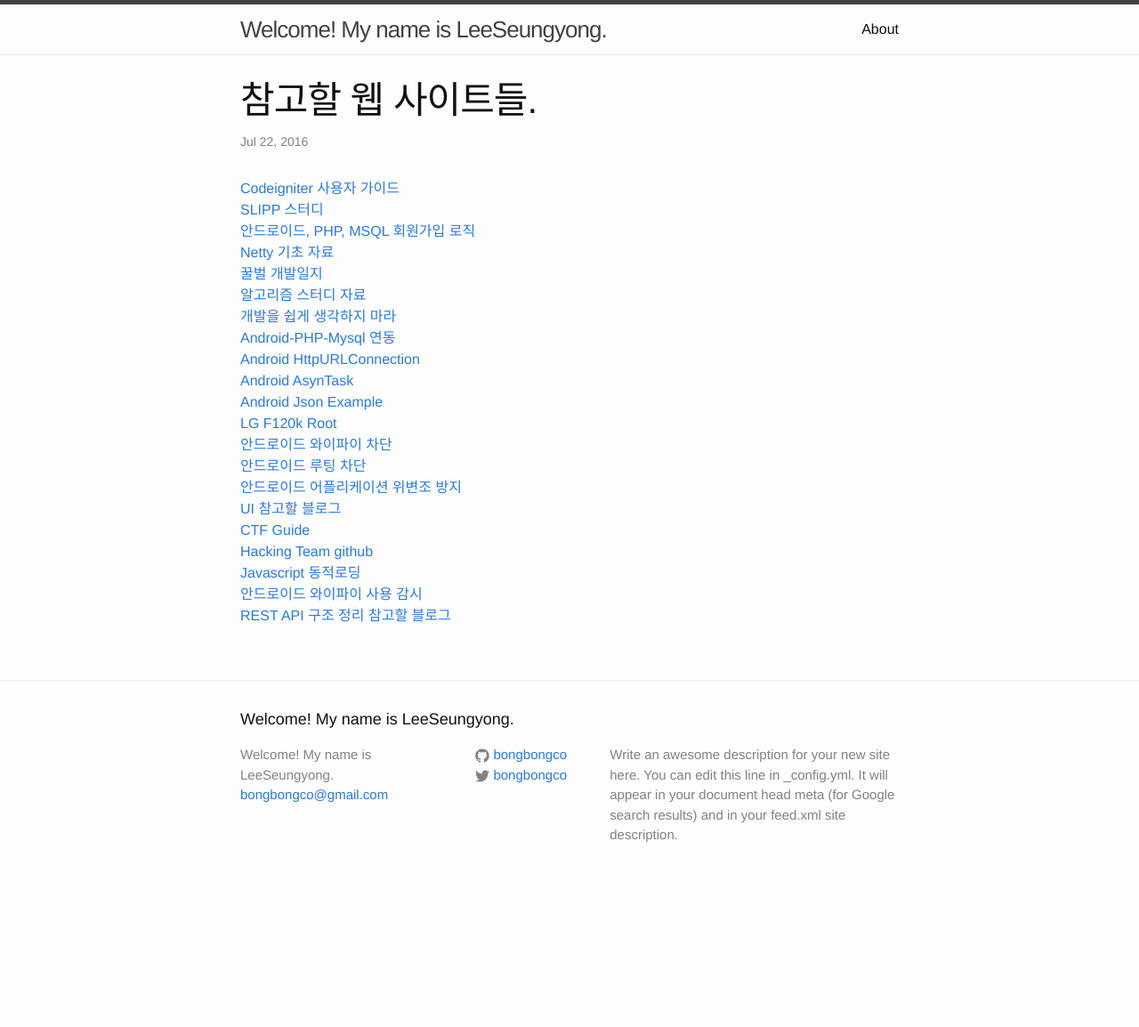
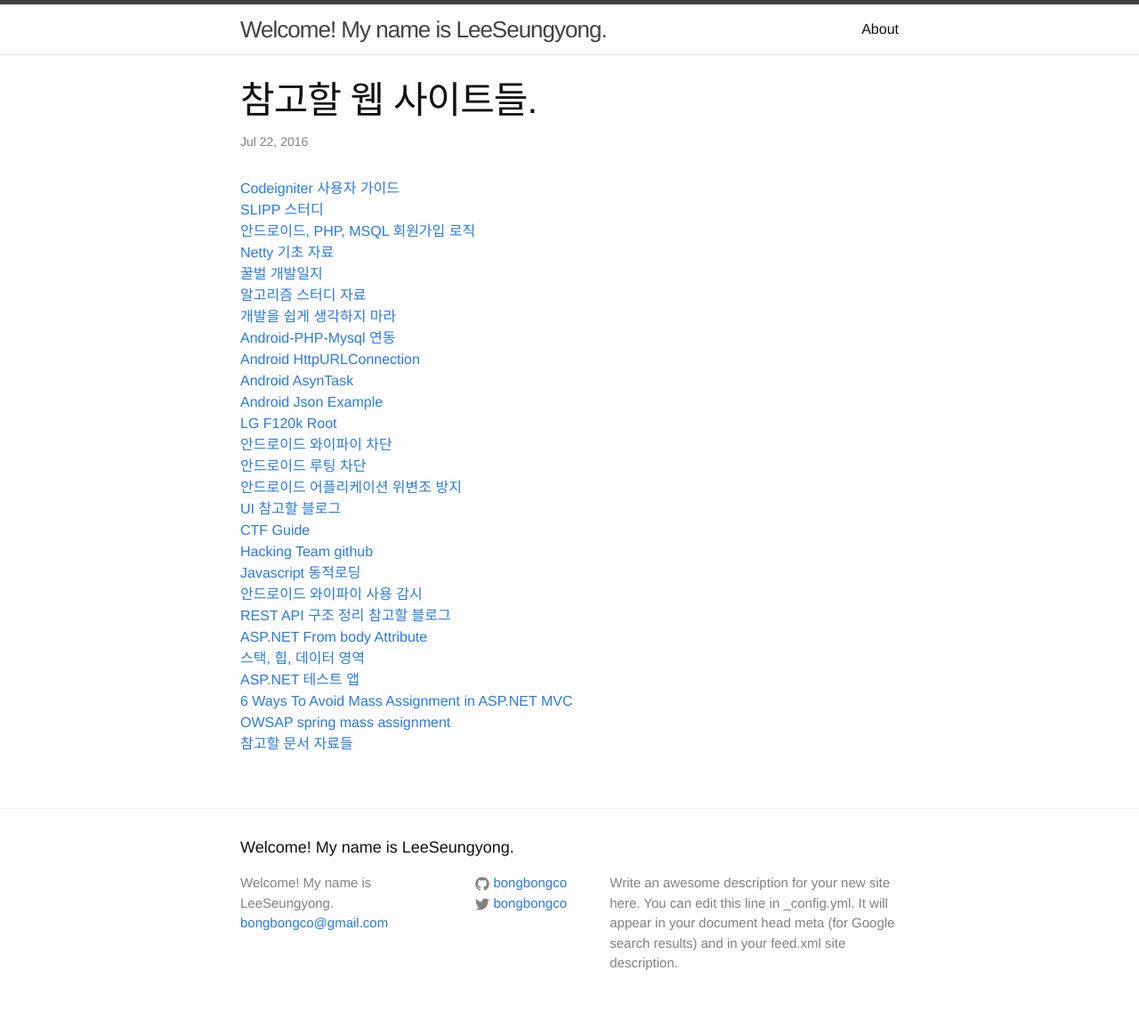
Before and after one commit to LktProgrammer/bongbongco.github.io, a Jekyll site: the page built from _posts/2016-07-22-Website-List.markdown, in a window 1280 px wide. Shown: the whole page at 89% size. Built offline with Jekyll 4.4.1, drawn with Linux system fonts in a browser that asks for light colours; before the commit the page ends 1010 px from its top, so only the background shows below that.

Commit message:
2016.08.16

```diff
--- a/_posts/2016-07-22-Website-List.markdown
+++ b/_posts/2016-07-22-Website-List.markdown
@@ -24,3 +24,9 @@ title: 참고할 웹 사이트들.
 [Javascript 동적로딩](http://okjungsoo.tistory.com/entry/Degrading-Script-Tags)
 [안드로이드 와이파이 사용 감시](http://rerethink.tistory.com/entry/안드로이드-api-WiFi-네트워크-감시-및-처리루틴)
 [REST API 구조 정리 참고할 블로그](http://blog.naver.com/saltynut/120210979446)
+[ASP.NET From body  Attribute](http://www.asp.net/web-api/overview/formats-and-model-binding/parameter-binding-in-aspnet-web-api)
+[스택, 힙, 데이터 영역](http://dsnight.tistory.com/50)
+[ASP.NET 테스트 앱](http://www.asp.net/mvc/overview/getting-started/introduction/getting-started)
+[6 Ways To Avoid Mass Assignment in ASP.NET MVC](http://odetocode.com/blogs/scott/archive/2012/03/11/complete-guide-to-mass-assignment-in-asp-net-mvc.aspx)
+[OWSAP spring mass assignment](https://www.owasp.org/index.php/CRV2_FrameworkSpecIssuesSpring)
+[참고할 문서 자료들](http://www.iblue.kr/xe/index.php?document_srl=152973&mid=board_PuKM45)
```
Also changed, not shown: _posts/2016-08-09-ASPNET-require-Attribute.markdown (added, +75 -0 lines), 1 other file.
